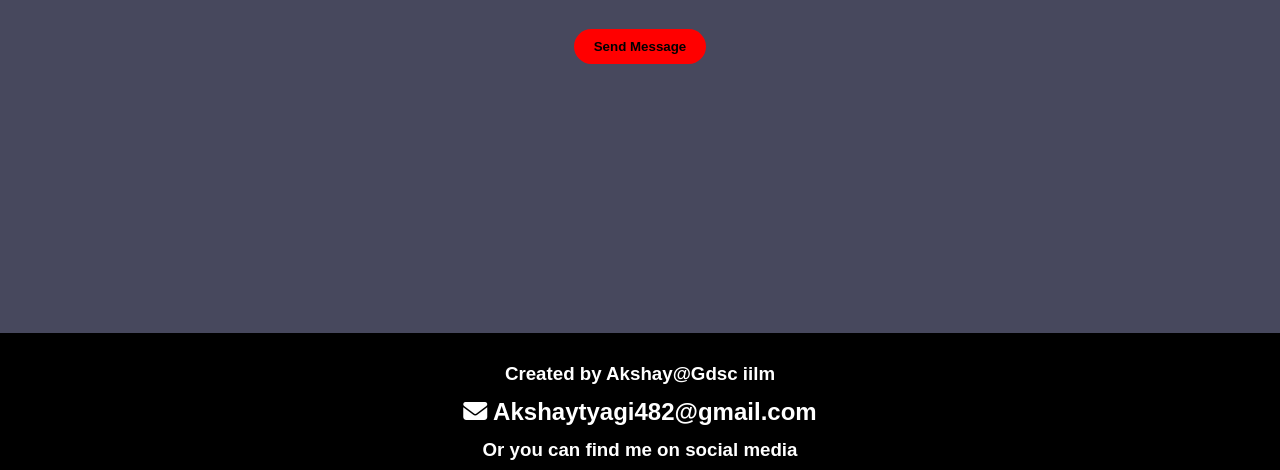
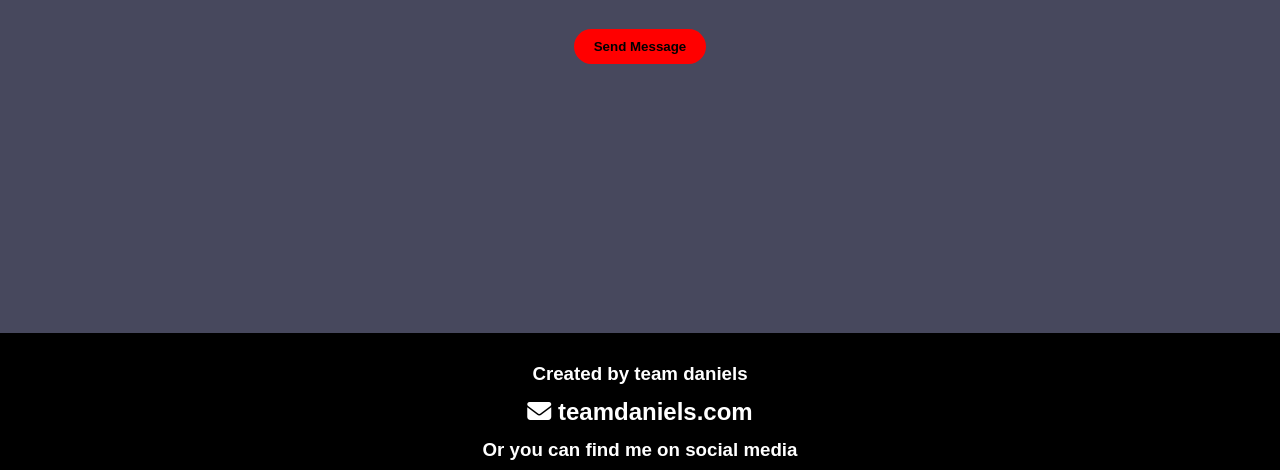
Before and after one commit to rudraaxl/DevStop, a plain HTML site: page index.html in a window 1280 px wide. Shown: the part 2804-3274 px from the top of the page. Drawn offline with Linux system fonts and the light colour scheme.

Commit message:
changes 2.0

```diff
--- a/index.html
+++ b/index.html
@@ -94,10 +94,10 @@
         </div>
     </main>
     <footer>
-        <h3>Created by Akshay@Gdsc iilm</h3>
+        <h3>Created by team daniels</h3>
         <h2 class="gmail">
             <i class="fa-solid fa-envelope"></i>
-            <span>Akshaytyagi482@gmail.com </span>
+            <span>teamdaniels.com </span>
         </h2>
         <h3>Or you can find me on social media</h3>
         <div class="social">
```
